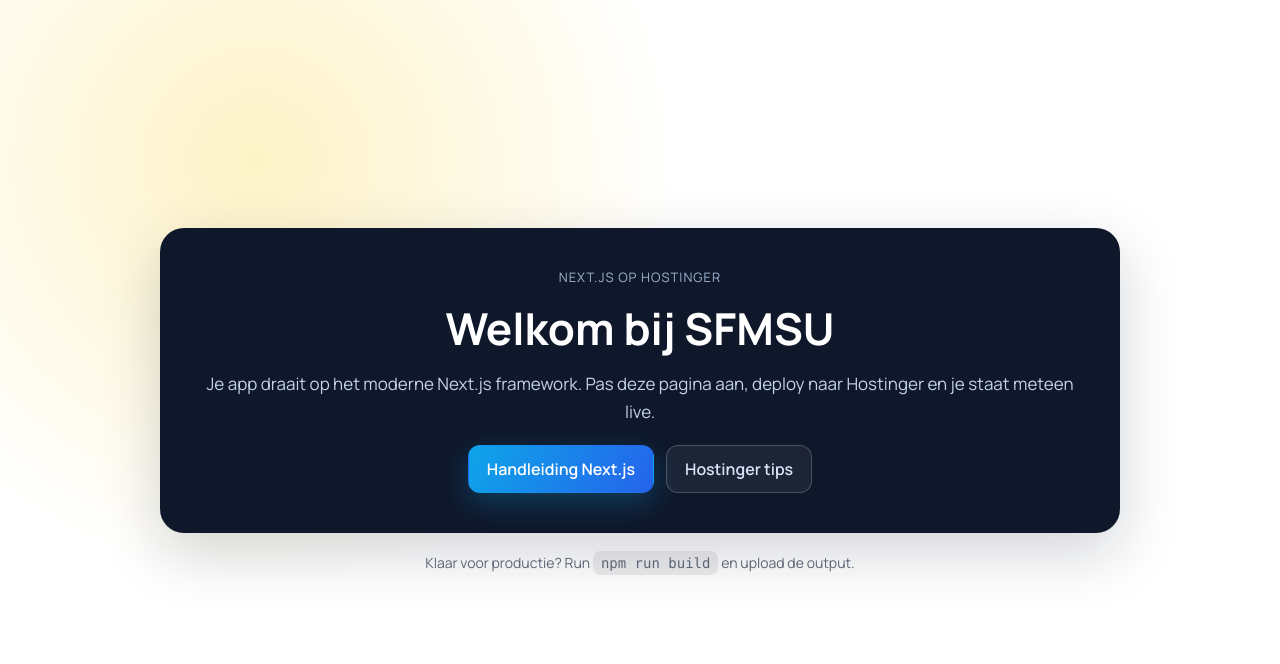
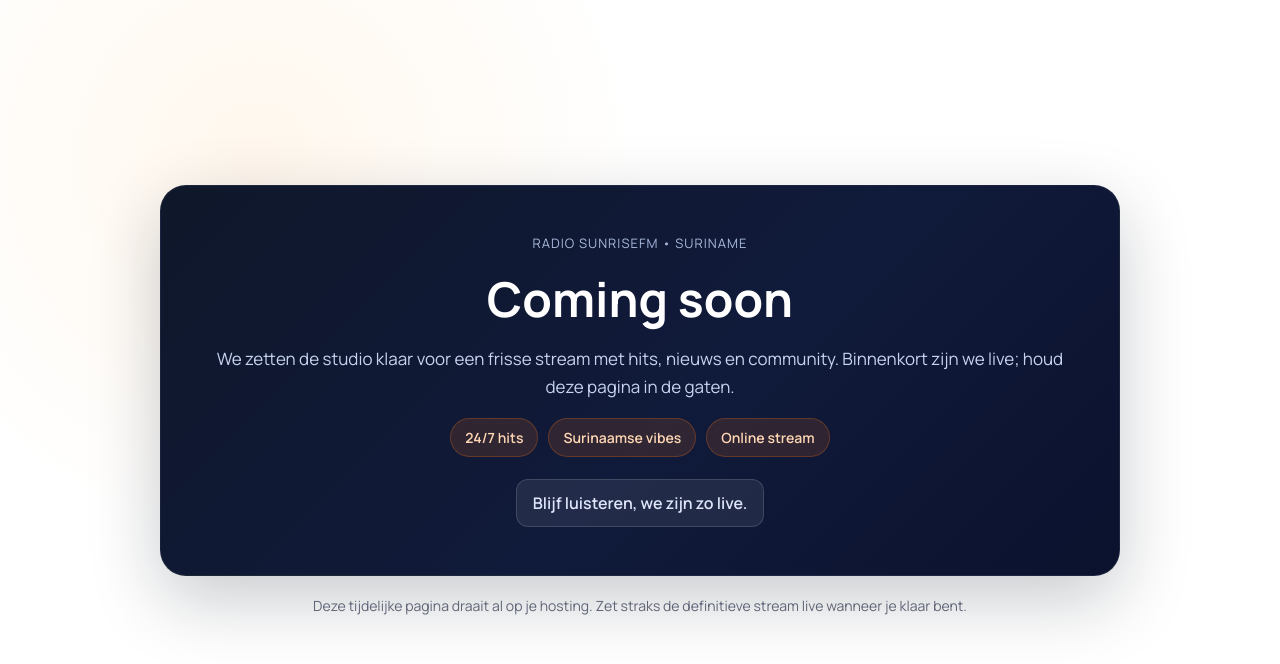
Before and after one commit to anielp1975/SFMSU, a Next.js app: page / in a window 1280 px wide. Shown: the top 664 px of the page. Built offline with nearby package versions, Linux system fonts and the light colour scheme.

Commit message:
Add Radio SunriseFm coming soon page

```diff
--- a/app/globals.css
+++ b/app/globals.css
@@ -1,11 +1,11 @@
 :root {
-  --bg: radial-gradient(circle at 20% 20%, #fef3c7 0, #fff 35%),
-    radial-gradient(circle at 80% 0%, #d1fae5 0, #fff 25%),
-    radial-gradient(circle at 50% 100%, #bfdbfe 0, #fff 35%);
-  --panel: #0f172a;
-  --text: #0b1220;
-  --muted: #5b6475;
-  --accent: #0ea5e9;
+  --bg: radial-gradient(circle at 20% 20%, #fff7ed 0, #fff 32%),
+    radial-gradient(circle at 75% 15%, #dbeafe 0, #fff 28%),
+    radial-gradient(circle at 50% 110%, #ffe8c8 0, #fff 40%);
+  --panel: #0b1024;
+  --text: #0a0e1a;
+  --muted: #5f6477;
+  --accent: #f97316;
   color-scheme: light;
 }
 
@@ -34,32 +34,51 @@
   text-align: center;
 }
 
-.card {
+.hero {
   width: 100%;
-  background: var(--panel);
+  background: linear-gradient(135deg, #0f172a, #101a3a 55%, #0b122e);
   color: #fff;
-  border-radius: 24px;
-  padding: 40px 32px;
-  box-shadow: 0 20px 60px rgba(10, 18, 32, 0.18);
+  border-radius: 26px;
+  padding: 48px 36px;
+  box-shadow: 0 24px 70px rgba(10, 18, 32, 0.22);
+  border: 1px solid rgba(255, 255, 255, 0.06);
 }
 
 .eyebrow {
   text-transform: uppercase;
   letter-spacing: 0.08em;
   font-size: 13px;
-  color: #9fb5d1;
-  margin-bottom: 12px;
+  color: #a8b9dc;
+  margin-bottom: 14px;
 }
 
-.card h1 {
-  font-size: clamp(32px, 5vw, 44px);
-  margin-bottom: 12px;
+.hero h1 {
+  font-size: clamp(34px, 5vw, 48px);
+  margin-bottom: 14px;
 }
 
 .lede {
-  color: #c4d3e9;
+  color: #c7d3ef;
   font-size: 17px;
   line-height: 1.6;
+}
+
+.chips {
+  display: flex;
+  justify-content: center;
+  flex-wrap: wrap;
+  gap: 10px;
+  margin: 18px 0 6px;
+}
+
+.chip {
+  padding: 9px 14px;
+  border-radius: 999px;
+  background: rgba(249, 115, 22, 0.14);
+  color: #ffd7b3;
+  border: 1px solid rgba(249, 115, 22, 0.25);
+  font-weight: 600;
+  font-size: 14px;
 }
 
 .actions {
@@ -67,7 +86,19 @@
   flex-wrap: wrap;
   justify-content: center;
   gap: 12px;
-  margin-top: 20px;
+  margin-top: 22px;
+}
+
+.pill {
+  display: inline-flex;
+  align-items: center;
+  justify-content: center;
+  padding: 12px 16px;
+  border-radius: 12px;
+  background: rgba(255, 255, 255, 0.08);
+  color: #dfe6fb;
+  border: 1px solid rgba(255, 255, 255, 0.14);
+  font-weight: 600;
 }
 
 .button {
@@ -83,9 +114,9 @@
 }
 
 .button.primary {
-  background: linear-gradient(120deg, #0ea5e9, #2563eb);
-  color: #fff;
-  box-shadow: 0 10px 30px rgba(14, 165, 233, 0.28);
+  background: linear-gradient(120deg, #f97316, #fb923c);
+  color: #0b0f1f;
+  box-shadow: 0 10px 30px rgba(249, 115, 22, 0.28);
 }
 
 .button.ghost {
@@ -115,7 +146,7 @@
     padding: 32px 12px;
   }
 
-  .card {
-    padding: 28px 22px;
+  .hero {
+    padding: 34px 24px;
   }
 }
--- a/app/layout.tsx
+++ b/app/layout.tsx
@@ -5,8 +5,8 @@
 const manrope = Manrope({ subsets: ["latin"], weight: ["400", "600", "700"] });
 
 export const metadata: Metadata = {
-  title: "Welkom bij SFMSU",
-  description: "Eenvoudige Next.js welkomstpagina klaar voor Hostinger."
+  title: "Radio SunriseFm Suriname – Coming Soon",
+  description: "Tijdelijke aankondiging voor Radio SunriseFm Suriname."
 };
 
 export default function RootLayout({ children }: { children: React.ReactNode }) {
--- a/app/page.tsx
+++ b/app/page.tsx
@@ -1,26 +1,28 @@
-import Link from "next/link";
-
 export default function HomePage() {
   return (
     <main className="page">
-      <div className="card">
-        <p className="eyebrow">Next.js op Hostinger</p>
-        <h1>Welkom bij SFMSU</h1>
+      <div className="hero">
+        <p className="eyebrow">Radio SunriseFm • Suriname</p>
+        <h1>Coming soon</h1>
         <p className="lede">
-          Je app draait op het moderne Next.js framework. Pas deze pagina aan,
-          deploy naar Hostinger en je staat meteen live.
+          We zetten de studio klaar voor een frisse stream met hits, nieuws en community. Binnenkort
+          zijn we live; houd deze pagina in de gaten.
         </p>
+
+        <div className="chips">
+          <span className="chip">24/7 hits</span>
+          <span className="chip">Surinaamse vibes</span>
+          <span className="chip">Online stream</span>
+        </div>
+
         <div className="actions">
-          <Link href="https://vercel.com/docs" target="_blank" className="button primary">
-            Handleiding Next.js
-          </Link>
-          <Link href="https://www.hostinger.nl/tutorials" target="_blank" className="button ghost">
-            Hostinger tips
-          </Link>
+          <span className="pill">Blijf luisteren, we zijn zo live.</span>
         </div>
       </div>
+
       <footer>
-        Klaar voor productie? Run <span className="code">npm run build</span> en upload de output.
+        Deze tijdelijke pagina draait al op je hosting. Zet straks de definitieve stream live wanneer
+        je klaar bent.
       </footer>
     </main>
   );
```
